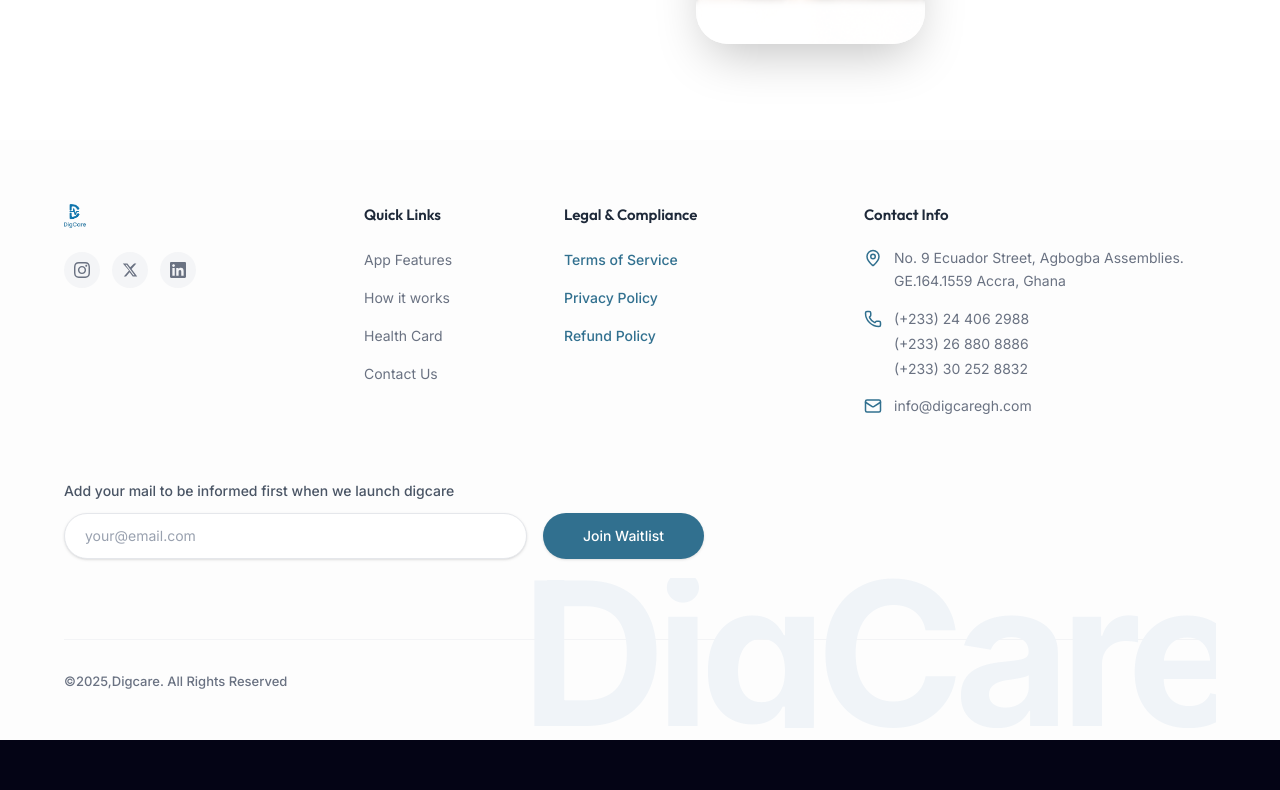
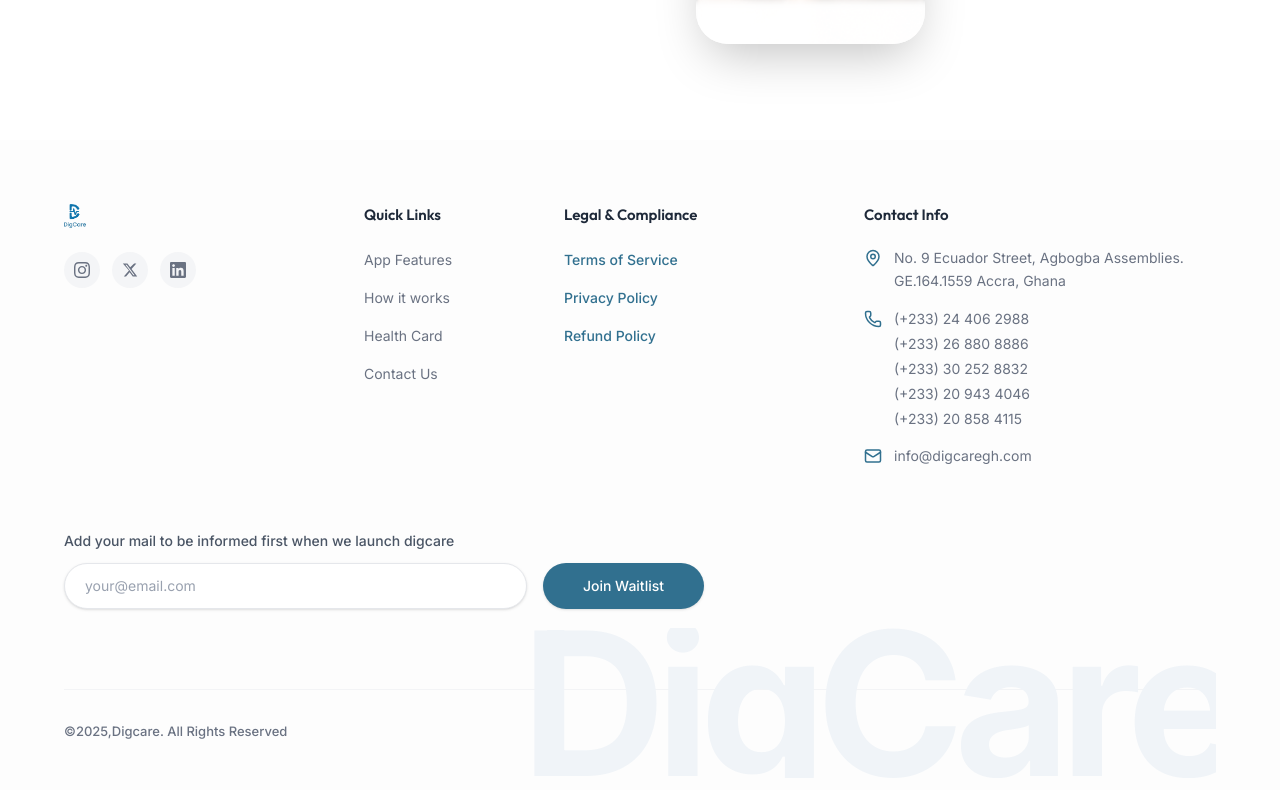
Before and after one commit to haariswaqas/digcaregh, a Next.js app: page / in a window 1280 px wide. Shown: the part 6418-7208 px from the top of the page. Before the commit the page ends 7158 px from the top, so only its background shows below. Built offline with nearby package versions, Linux system fonts and the light colour scheme.

Commit message:
updated numbers in Footer.tsx

```diff
--- a/src/components/Footer.tsx
+++ b/src/components/Footer.tsx
@@ -151,6 +151,12 @@
                   <a href="tel:+233302528832" className="hover:text-gray-900 transition-colors">
                     (+233) 30 252 8832
                   </a>
+                  <a href="tel:+233209434046" className="hover:text-gray-900 transition-colors">
+                    (+233) 20 943 4046
+                  </a>
+                  <a href="tel:+233208584115" className="hover:text-gray-900 transition-colors">
+                    (+233) 20 858 4115
+                  </a>
                 </div>
               </li>
               <li className="flex items-start gap-3">
```
